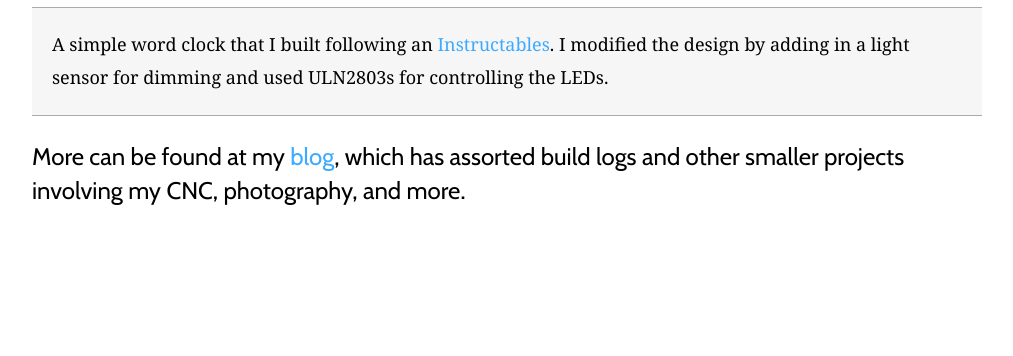
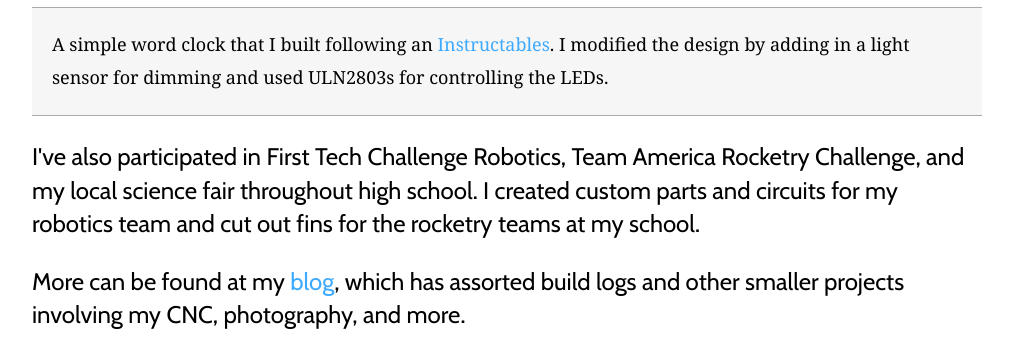
Before and after one commit to njeff/njeff.github.io, a plain HTML site: page index.html in a window 1280 px wide. Shown: the part 2761-3117 px from the top of the page, without its empty margins (133-1146 px from the left). Before the commit the page ends 2992 px from the top, so only its background shows below. Drawn offline with nearby package versions, Linux system fonts and the light colour scheme.

Commit message:
Cleaned up picture, added some text

```diff
--- a/index.html
+++ b/index.html
@@ -89,6 +89,7 @@
                 I modified the design by adding in a light sensor for dimming and used ULN2803s for controlling the LEDs.
             </div>
         </div>
-        <p>More can be found at my <a href="https://jeffreyni.blogspot.com">blog</a>, which has assorted build logs and other smaller projects involving my CNC, photography, and more.
+        <p>I've also participated in First Tech Challenge Robotics, Team America Rocketry Challenge, and my local science fair throughout high school. I created custom parts and circuits for my robotics team and cut out fins for the rocketry teams at my school.</p>
+        <p>More can be found at my <a href="https://jeffreyni.blogspot.com">blog</a>, which has assorted build logs and other smaller projects involving my CNC, photography, and more.</p>
     </div>
 </body>
```
Also changed, not shown: img/wordclock.jpg.
